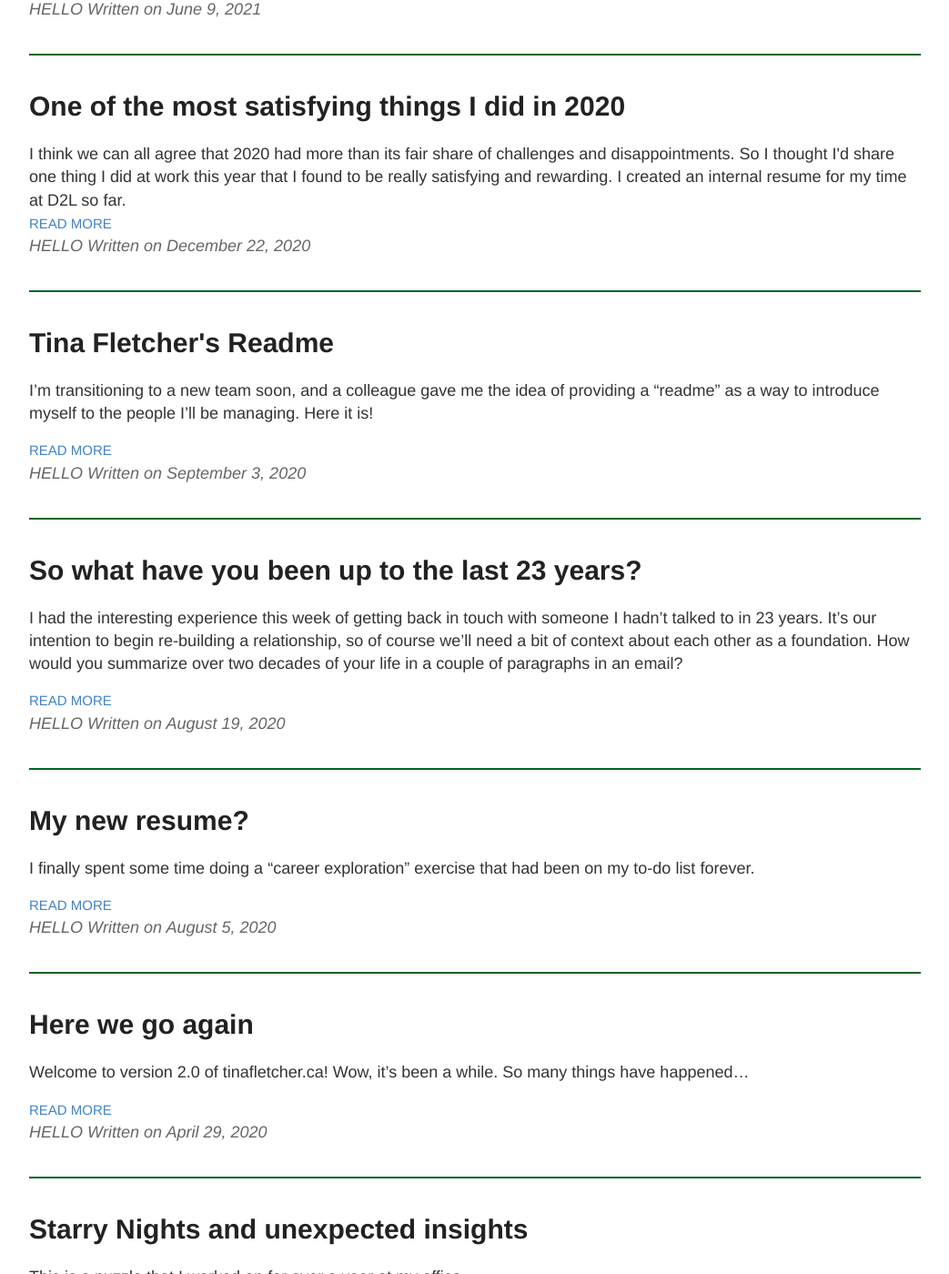
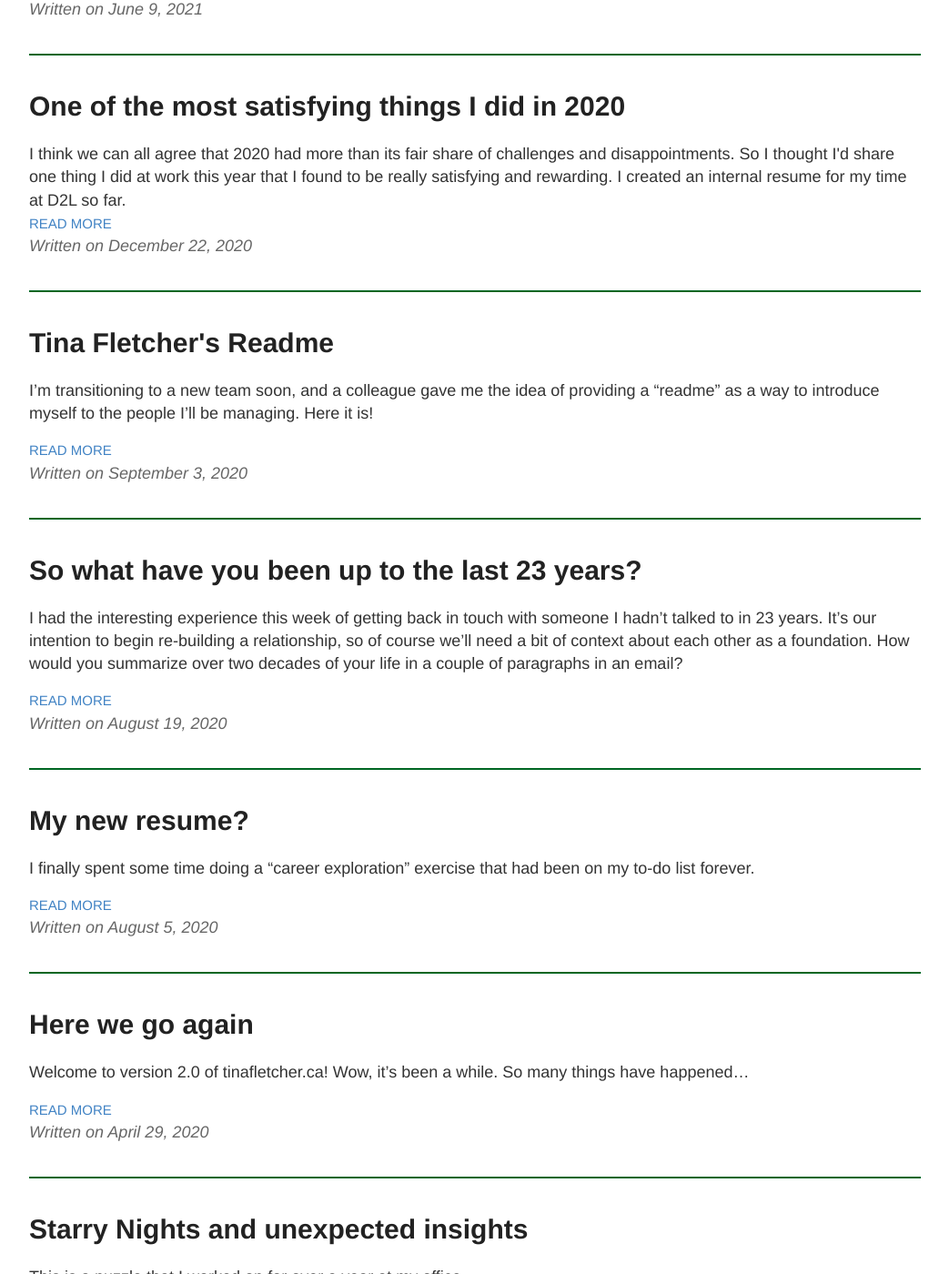
Before and after one commit to tinafletcher/tinafletcher.github.io, a Jekyll site: the page built from writing.html, in a window 1280 px wide and 1400 px high, scrolled down 427 px. Shown: the whole window at 91% size, without its empty margins (118-1161 px from the left). Built offline with Jekyll 4.4.1, drawn with Linux system fonts in a browser that asks for light colours; some of the changed text lies outside the part shown.

```diff
--- a/writing.html
+++ b/writing.html
@@ -15,7 +15,7 @@
       <a href="{{ site.baseurl }}{{ post.url }}" class="read-more">Read More</a>
 
       <div class="date">
-        HELLO Written on {{ post.date | date: "%B %e, %Y" }}
+        Written on {{ post.date | date: "%B %e, %Y" }}
       </div>
 
     </article>
```
Also changed, not shown: index.html (+1 -19 lines).
